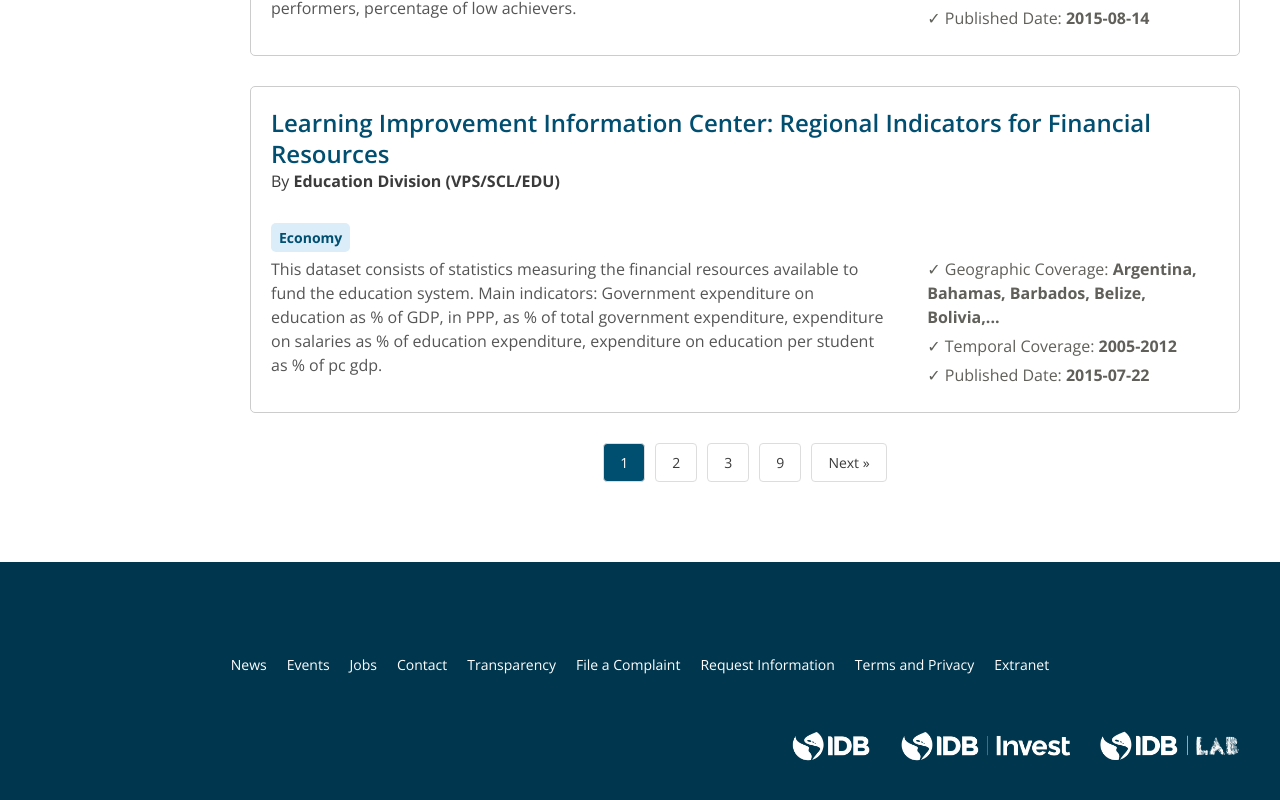
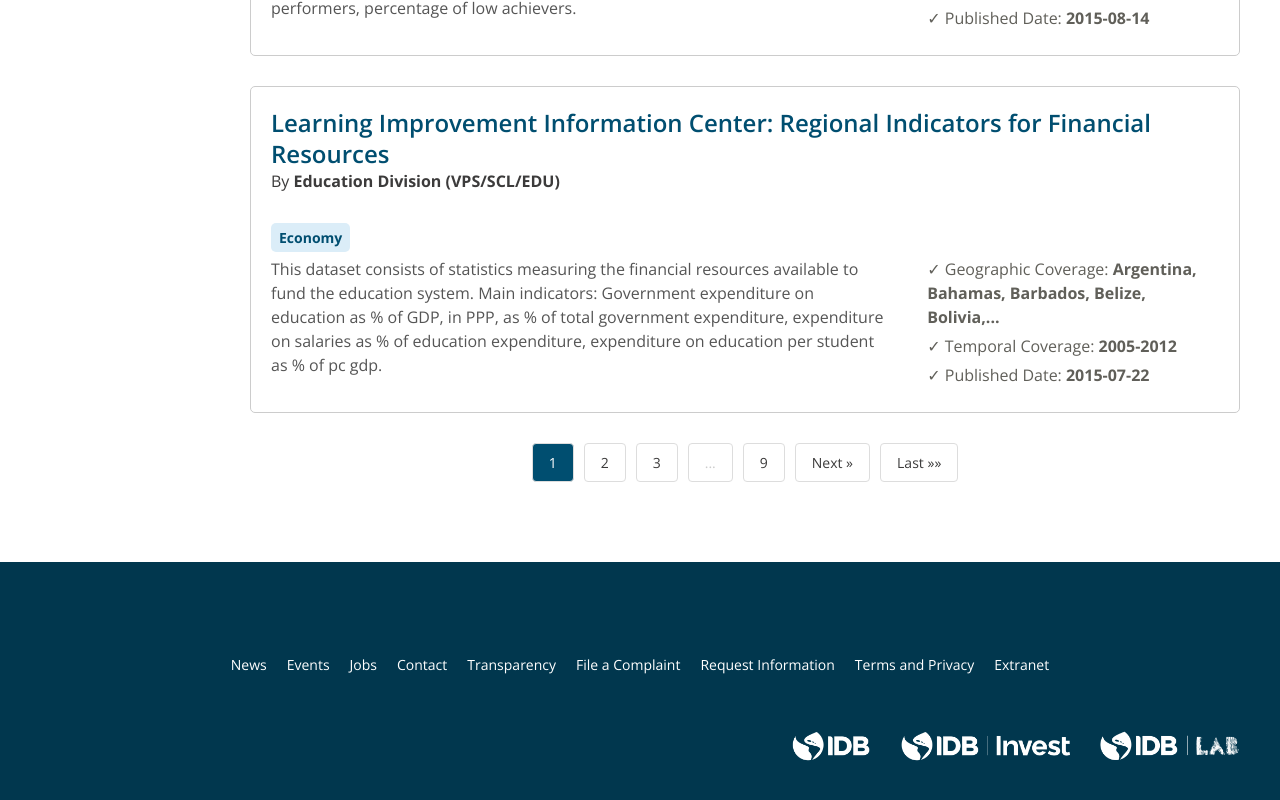
Before and after one commit to EL-BID/open-data-catalog, an Angular app: page /browse in a window 1280 px wide. Shown: the part 3657-4457 px from the top of the page. Built offline with nearby package versions, Linux system fonts and the light colour scheme.

Commit message:
fix pagination

```diff
--- a/src/app/pagination/pagination.component.html
+++ b/src/app/pagination/pagination.component.html
@@ -1,23 +1,57 @@
 <div class="pagination-container">
   <nav role="navigation" aria-label="Paginación">
     <ul class="pagination">
+      <!-- First Button -->
+      <li *ngIf="currentPage > 1" class="pagination-item">
+        <a (click)="onPageChange(1)" [attr.aria-label]="'First page'" class="pagination-link">
+          &laquo;&laquo; First
+        </a>
+      </li>
+
+      <!-- Previous Button -->
       <li *ngIf="currentPage > 1" class="pagination-item">
         <a (click)="onPageChange(currentPage - 1)" [attr.aria-label]="'Previous page'" class="pagination-link">
           &laquo; Previous
         </a>
       </li>
 
+      <!-- Páginas con los puntos suspensivos -->
+      <li *ngIf="startPage > 2" class="pagination-item disabled">
+        <span class="pagination-link">...</span>
+      </li>
+
+      <!-- Page numbers -->
       <li *ngFor="let page of pages" [class.active]="page === currentPage" class="pagination-item">
         <a (click)="onPageChange(page)" [attr.aria-label]="'Ir a la página ' + page" class="pagination-link">
           {{ page }}
         </a>
       </li>
 
+      <!-- Puntos suspensivos después si es necesario -->
+      <li *ngIf="endPage < totalPages - 1" class="pagination-item disabled">
+        <span class="pagination-link">...</span>
+      </li>
+
+      <!-- Mostrar última página si es necesario -->
+      <li *ngIf="endPage < totalPages" class="pagination-item">
+        <a (click)="onPageChange(totalPages)" [attr.aria-label]="'Ir a la última página'" class="pagination-link">
+          {{ totalPages }}
+        </a>
+      </li>
+
+      <!-- Next Button -->
       <li *ngIf="currentPage < totalPages" class="pagination-item">
         <a (click)="onPageChange(currentPage + 1)" [attr.aria-label]="'Next page'" class="pagination-link">
           Next &raquo;
         </a>
       </li>
+
+      <!-- Last Button -->
+      <li *ngIf="currentPage < totalPages" class="pagination-item">
+        <a (click)="onPageChange(totalPages)" [attr.aria-label]="'Last page'" class="pagination-link">
+          Last &raquo;&raquo;
+        </a>
+      </li>
     </ul>
   </nav>
 </div>
--- a/src/app/pagination/pagination.component.scss
+++ b/src/app/pagination/pagination.component.scss
@@ -33,6 +33,7 @@
 .pagination-item.disabled .pagination-link {
   color: #ccc;
   cursor: not-allowed;
+  pointer-events: none;
 }
 
 .pagination-link:focus {
--- a/src/app/pagination/pagination.component.ts
+++ b/src/app/pagination/pagination.component.ts
@@ -14,14 +14,11 @@ export class PaginationComponent {
   @Input() itemsPerPage: number = 10;
   @Output() pageChanged: EventEmitter<number> = new EventEmitter<number>();
 
-   get totalPages(): number {
-    const totalPages = Math.ceil(this.totalItems / this.itemsPerPage);
-    console.log('totalPages:', totalPages);
-    return totalPages;
+  get totalPages(): number {
+    return Math.ceil(this.totalItems / this.itemsPerPage);
   }
 
   onPageChange(page: number): void {
-    console.log('Cambio de página solicitado:', page);
     if (page !== this.currentPage && page > 0 && page <= this.totalPages) {
       this.currentPage = page;
       this.pageChanged.emit(this.currentPage);
@@ -29,26 +26,25 @@ export class PaginationComponent {
   }
 
   get pages(): number[] {
-    const pages = [];
     const totalPages = this.totalPages;
     const currentPage = this.currentPage;
-
     const delta = 2;
     const startPage = Math.max(1, currentPage - delta);
     const endPage = Math.min(totalPages, currentPage + delta);
 
+    const pages = [];
     for (let i = startPage; i <= endPage; i++) {
       pages.push(i);
     }
 
-    if (startPage > 2) {
-      pages.unshift(1);
-    }
-
-    if (endPage < totalPages - 1) {
-      pages.push(totalPages);
-    }
-
     return pages;
   }
+
+  get startPage(): number {
+    return Math.max(1, this.currentPage - 2);
+  }
+
+  get endPage(): number {
+    return Math.min(this.totalPages, this.currentPage + 2);
+  }
 }
```
